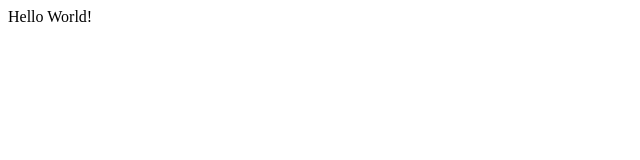
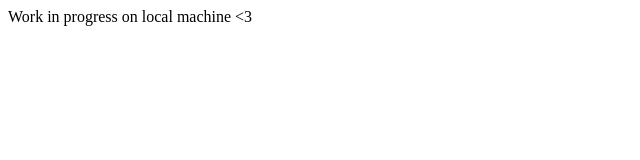
Before and after one commit to cMarius/cMarius.github.io, a plain HTML site: page index.html in a window 1280 px wide. Shown: the whole page, without its empty margins (0-640 px from the left). Drawn offline with Linux system fonts and the light colour scheme.

Commit message:
Update index.html

```diff
--- a/index.html
+++ b/index.html
@@ -2,10 +2,10 @@
 <html>
 <head>
 <title>
-Hello World
+hello world?
 </title>
 </head>
 <body>
-Hello World!
+Work in progress on local machine <3
 </body>
 </html>
```
